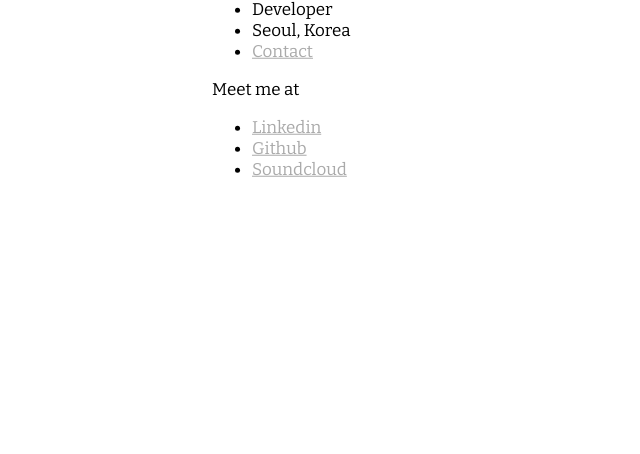
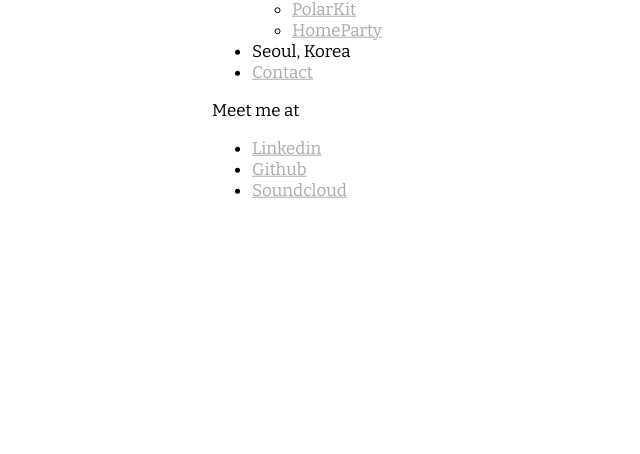
Before and after one commit to alldne/alldne.github.io, a plain HTML site: page index.html in a window 1280 px wide. Shown: the part 346-800 px from the top of the page, without its empty margins (320-960 px from the left). Drawn offline with nearby package versions, Linux system fonts and the light colour scheme.

Commit message:
Add iOS project links

```diff
--- a/index.html
+++ b/index.html
@@ -15,7 +15,12 @@
   <div class="summary">
     <h1>Jeong Yonguk</h1>
     <ul>
-      <li>Developer</li>
+      <li>Developer
+        <ul>
+          <li><a href="https://github.com/alldne/PolarKit">PolarKit</a></li>
+          <li><a href="https://vimeo.com/159472399">HomeParty</a></li>
+        </ul>
+      </li>
       <li>Seoul, Korea</li>
       <li><a href="mailto:ywj1022@gmail.com">Contact</a></li>
     </ul>
```
